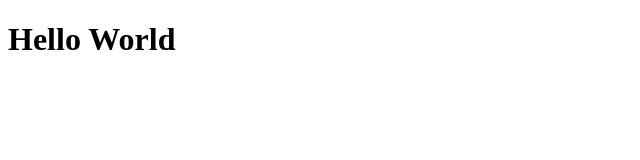
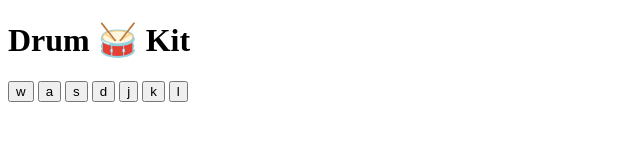
Before and after one commit to Omar6741/drum-kit, a plain HTML site: page index.html in a window 1280 px wide. Shown: the whole page, without its empty margins (0-640 px from the left). Drawn offline with Linux system fonts and the light colour scheme.

Commit message:
Add drum kit html

```diff
--- a/index.html
+++ b/index.html
@@ -1,12 +1,27 @@
 <!DOCTYPE html>
-<html lang="en">
-<head>
-    <meta charset="UTF-8">
-    <meta http-equiv="X-UA-Compatible" content="IE=edge">
-    <meta name="viewport" content="width=device-width, initial-scale=1.0">
-    <title>Hello World</title>
-</head>
-<body>
-    <h1>Hello World</h1>
-</body>
+<html lang="en" dir="ltr">
+  <head>
+    <meta charset="utf-8" />
+    <title>Drum Kit</title>
+    <link rel="stylesheet" href="styles.css" />
+    <link
+      href="https://fonts.googleapis.com/css?family=Arvo"
+      rel="stylesheet"
+    />
+  </head>
+
+  <body>
+    <h1 id="title">Drum 🥁 Kit</h1>
+    <div class="set">
+      <button class="w drum">w</button>
+      <button class="a drum">a</button>
+      <button class="s drum">s</button>
+      <button class="d drum">d</button>
+      <button class="j drum">j</button>
+      <button class="k drum">k</button>
+      <button class="l drum">l</button>
+    </div>
+
+    <script src="index.js"></script>
+  </body>
 </html>
```
